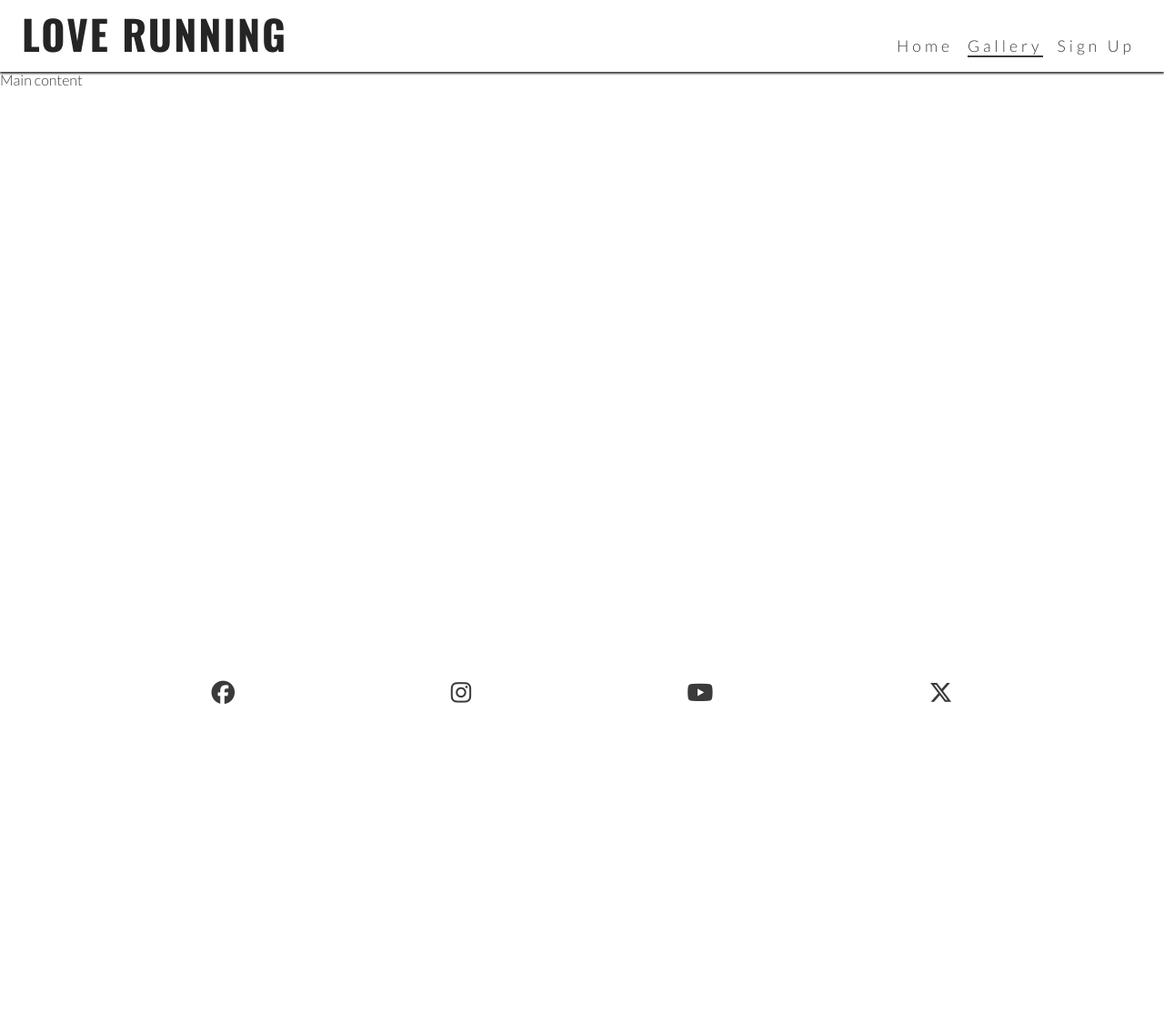
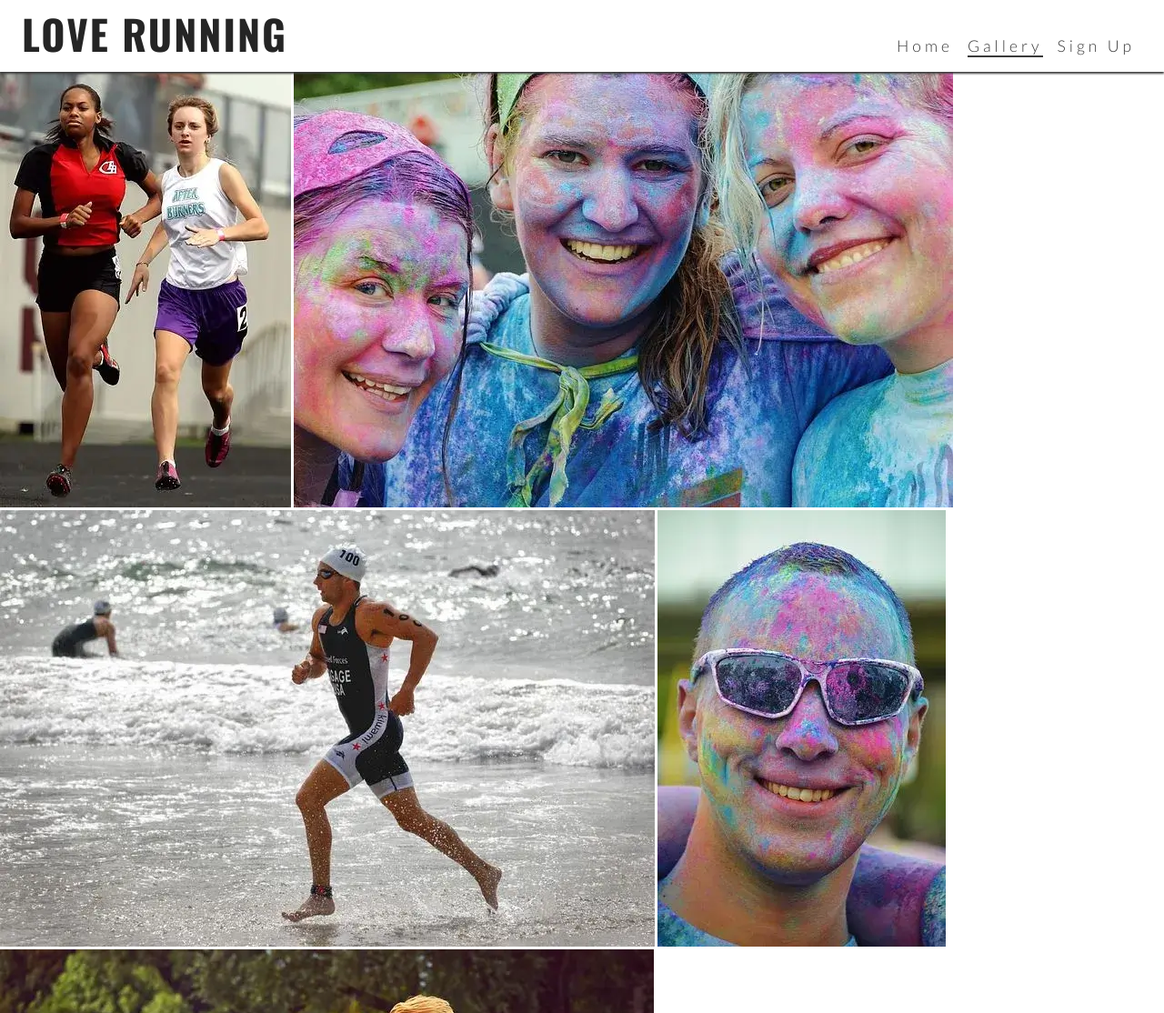
Before and after one commit to jesskins/love-running, a plain HTML site: page gallery.html in a window 1280 px wide. Shown: the top 1114 px of the page at 91% size. Before the commit the page ends 800 px from the top, so only its background shows below. Drawn offline with nearby package versions, Linux system fonts and the light colour scheme.

Commit message:
added gallery and files

```diff
--- a/gallery.html
+++ b/gallery.html
@@ -47,7 +47,21 @@
     </header>
 
     <!-- Main content -->
-    <main>Main content
+    <main>
+        <section id="gallery">
+            <div id="photos">
+                <img src="assets/images/athletes.webp" alt="two athletes running together">
+                <img src="assets/images/girls.webp" alt="Three girls at charity paint running festival">
+<img src="assets/images/runner3.webp" alt="Solo male runner jogging on beach">
+<img src="assets/images/man.webp" alt="Man at charity paint running festival">
+<img src="assets/images/runner1.webp" alt="Solo female runner jogging through Phoenix Park">
+<img src="assets/images/runner2.webp" alt="Runners competing in marathon">
+<img src="assets/images/runner4.webp" alt="Solo female runner jogging on beach">
+<img src="assets/images/running_gang.webp" alt="Large group of runners taking part in a marathon on a rainy day">
+<img src="assets/images/mud-run.webp" alt="Two women runners taking a muddy selfie after the Mud Runners championship">
+            </div>
+
+        </section>
 
     </main>
 
```
Also changed, not shown: assets/images/athletes.webp (added), assets/images/girls.webp (added), assets/images/man.webp (added), assets/images/mud-run.webp (added), assets/images/runner1.webp (added), assets/images/runner2.webp (added), assets/images/runner3.webp (added), assets/images/runner4.webp (added), assets/images/running_gang.webp (added).
